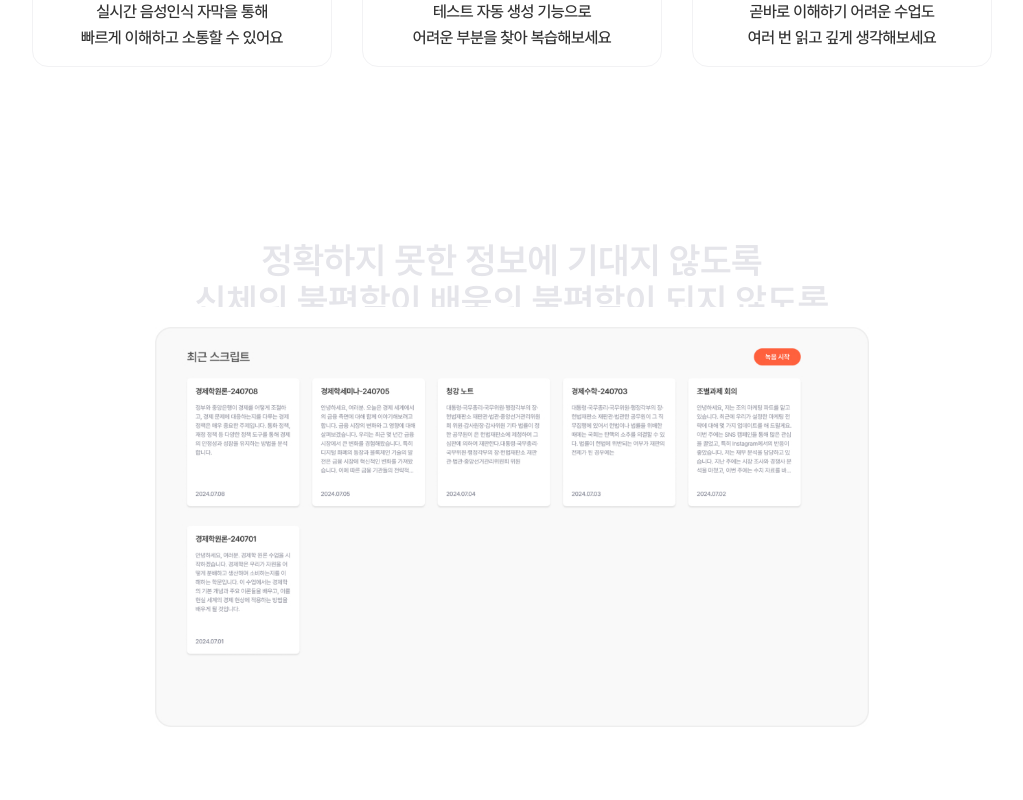
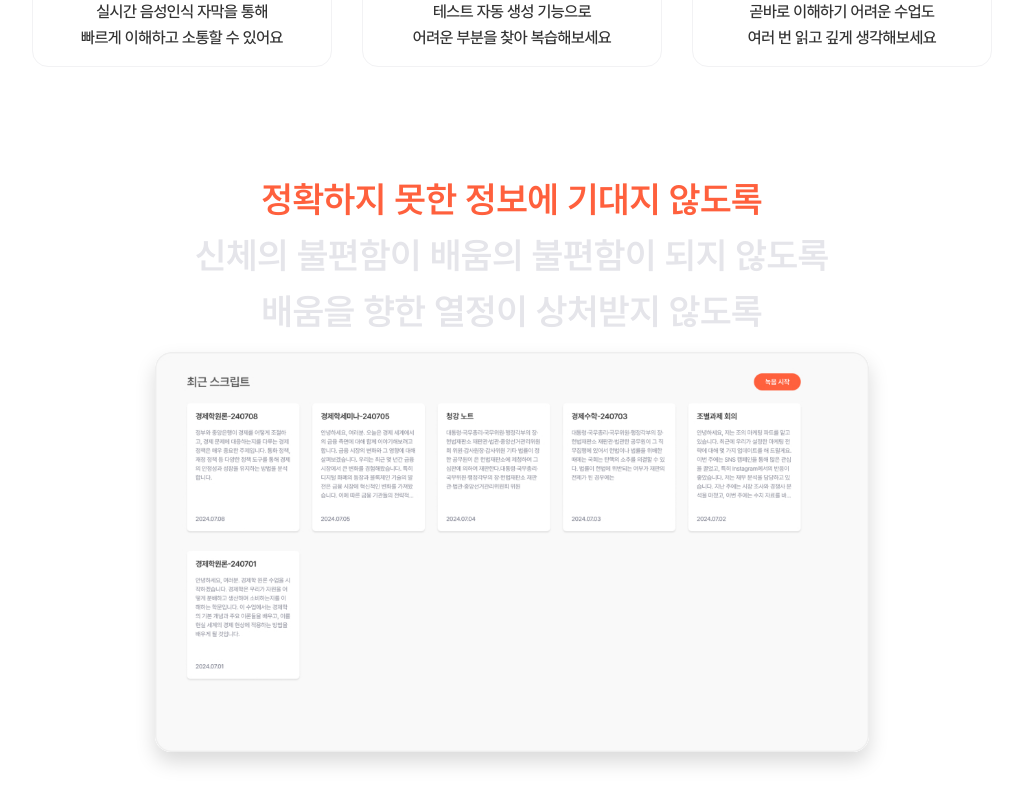
Before and after one commit to TEAM-Hearus/HEARUS-REACT-FRONTEND, a React (Vite) app: page / in a window 1280 px wide. Shown: the part 2133-2933 px from the top of the page, without its empty margins (128-1151 px from the left). Built offline with nearby package versions, Linux system fonts and the light colour scheme; no server answers.

Commit message:
feat: 스크롤 애니메이션
계속 아래로 내려가는것처럼 보이게 하는 것 구현 예정

```diff
--- a/src/constants/landing.ts
+++ b/src/constants/landing.ts
@@ -4,3 +4,4 @@ export const SCROLLING_TEXTS = [
   '배움을 향한 열정이 상처받지 않도록',
   '모두의 들을 권리를 위하여',
 ];
+export const DOUBLED_TEXTS = [...SCROLLING_TEXTS, ...SCROLLING_TEXTS];
--- a/src/pages/Landing/Landing.module.scss
+++ b/src/pages/Landing/Landing.module.scss
@@ -230,6 +230,11 @@
   font-size: 18px;
   color: $dark-font_33;
 }
+.exampleImg {
+  height: 50dvh;
+  box-shadow: 0px 10px 20px 0px rgba(0, 0, 0, 0.15);
+  border-radius: 16px;
+}
 .descriptionContainer {
   display: flex;
   flex-direction: column;
@@ -247,39 +252,38 @@
   width: 100dvw;
   height: 100dvh;
   background-color: $white_FF;
-  img {
-    height: 50dvh;
-  }
 }
 .scrollingContainer {
+  position: relative;
   display: flex;
   flex-direction: column;
   justify-content: center;
   align-items: center;
-  position: relative;
   width: 100%;
-  height: 100px;
   overflow: hidden;
 }
 .scrollingText {
   display: flex;
   flex-direction: column;
   align-items: center;
-  gap: 5px;
-  position: absolute;
-  top: 36px;
-  transition: transform 1s ease;
-  p {
-    height: 36px;
+  height: 150px;
+  gap: 20px;
+  h4 {
+    justify-content: center;
+    align-items: center;
+    height: 50px;
+  }
+  .inactive {
     font-family: 'Pretendard-SemiBold';
     font-size: 36px;
     color: $light-bg_E5;
-    transition: color 0.3s ease;
-    &.active {
-      font-family: 'Pretendard-SemiBold';
-      font-size: 36px;
-      color: $brand-point;
-    }
+    transition: all 0.3s ease;
+  }
+  .active {
+    font-family: 'Pretendard-SemiBold';
+    font-size: 36px;
+    color: $brand-point;
+    transition: all 0.3s ease;
   }
 }
 
--- a/src/pages/Landing/Landing.tsx
+++ b/src/pages/Landing/Landing.tsx
@@ -7,9 +7,21 @@ import function2 from '../../assets/images/landing/function2.png';
 import function3 from '../../assets/images/landing/function3.png';
 import example from '../../assets/images/landing/landing-myscript.jpg';
 import styles from './Landing.module.scss';
-import { SCROLLING_TEXTS } from '../../constants/landing';
+import { DOUBLED_TEXTS, SCROLLING_TEXTS } from '../../constants/landing';
+import { useEffect, useRef, useState } from 'react';
 
 const Landing = () => {
+  const [activeIndex, setActiveIndex] = useState(1);
+  const containerRef = useRef(null);
+
+  useEffect(() => {
+    const interval = setInterval(() => {
+      setActiveIndex((prevIndex) => (prevIndex + 1) % SCROLLING_TEXTS.length);
+    }, 2000);
+
+    return () => clearInterval(interval);
+  }, []);
+
   return (
     <main>
       <section className={styles.topBgContainer}>
@@ -131,13 +143,29 @@ const Landing = () => {
       <section className={styles.highLight}>
         {/* 스크롤 애니메이션 구현 예정 */}
         <article className={styles.scrollingContainer}>
-          <div className={styles.scrollingText}>
+          <div className={styles.scrollingText} ref={containerRef}>
             {SCROLLING_TEXTS.map((text, index) => (
-              <p key={index}>{text}</p>
+              <h4
+                key={index}
+                className={
+                  index % SCROLLING_TEXTS.length === activeIndex
+                    ? styles.active
+                    : styles.inactive
+                }
+                style={{
+                  transform: `translateY(-${activeIndex * 50}px)`,
+                }}
+              >
+                {text}
+              </h4>
             ))}
           </div>
         </article>
-        <img src={example} alt="recent script page example" />
+        <img
+          className={styles.exampleImg}
+          src={example}
+          alt="recent script page example"
+        />
       </section>
       <section className={styles.unCompleted}></section>
       <footer className={styles.footer}>
```
